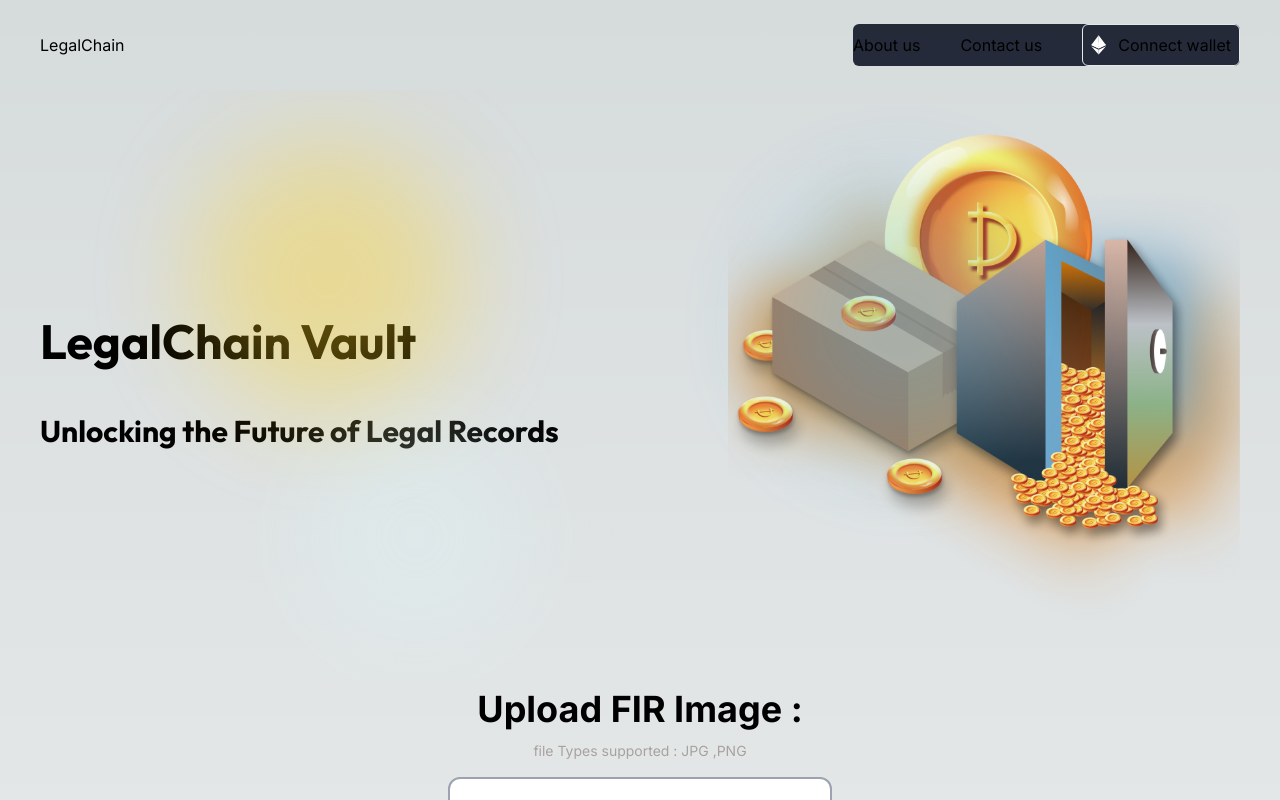
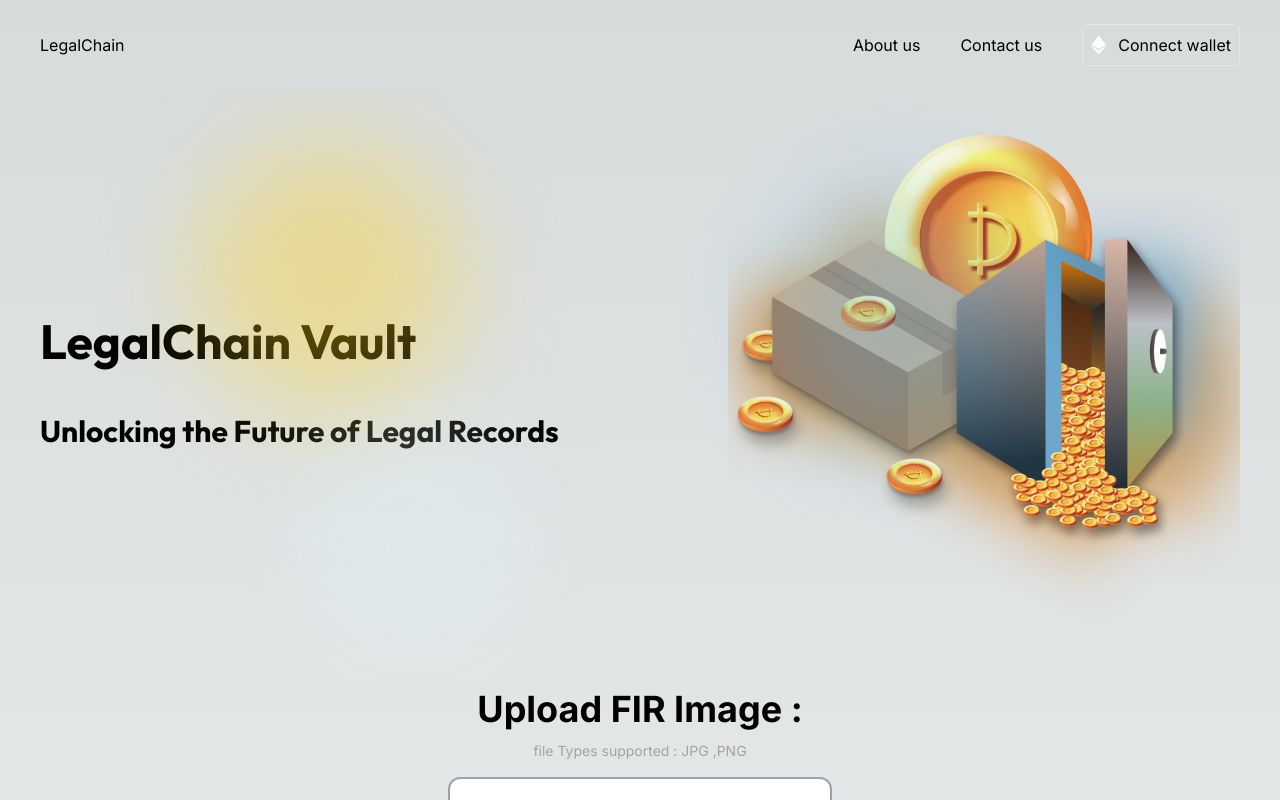
Before and after one commit to ankit-k56/Blockchain-Evault, a Next.js app: page / in a window 1280 px wide. Shown: the top 800 px of the page. Built offline with nearby package versions, Linux system fonts and the light colour scheme.

Commit message:
minor change

```diff
--- a/src/components/Navbar.jsx
+++ b/src/components/Navbar.jsx
@@ -13,7 +13,7 @@ const Navbar = () => {
           className='text-2xl md:hidden'
           onClick={() => setShowNavbar((prev) => !prev)}
         />
-        <ul className={`flex z-10 flex-col md:flex-row absolute md:static top-16 right-8 bg-gray-900 bg-opacity-90 rounded-md md:p-0 p-4 gap-8 md:gap-10 items-center ${showNavbar ? "block" : "md:flex hidden"}`}>
+        <ul className={`flex z-10 flex-col md:flex-row absolute md:static top-16 right-8 bg-gray-900 md:bg-transparent bg-opacity-90 rounded-md md:p-0 p-4 gap-8 md:gap-10 items-center ${showNavbar ? "block" : "md:flex hidden"}`}>
             <li>About us</li>
             <li>Contact us</li>
             <li>
```
